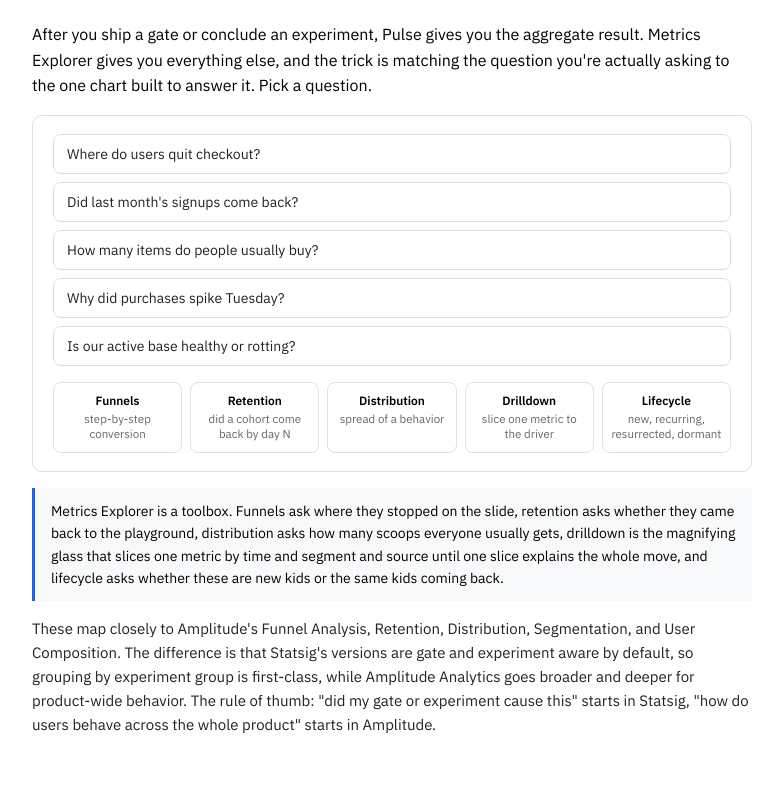
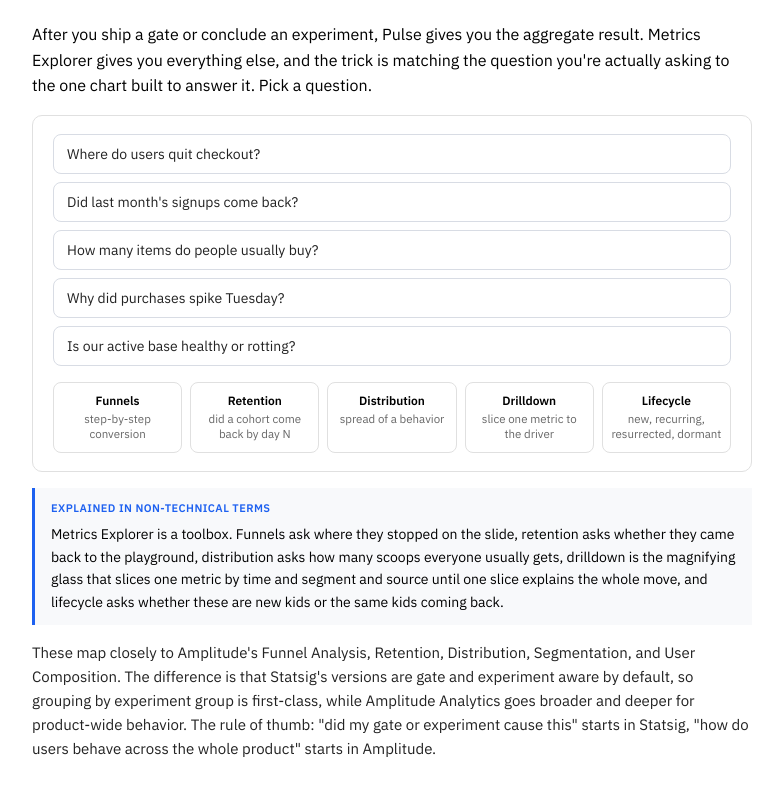
Before and after one commit to nlivni-amplitude/academy-interactives, a plain HTML site: page statsig/analytics-session-replay/01_metrics-explorer_chart-picker/index.html in a window 1280 px wide. Shown: the whole page, without its empty margins (248-1031 px from the left). Drawn offline with Linux system fonts and the light colour scheme.

Commit message:
add non-technical/Note callout header to analytics-session-replay/01_metrics-explorer_chart-picker

```diff
--- a/statsig/analytics-session-replay/01_metrics-explorer_chart-picker/index.html
+++ b/statsig/analytics-session-replay/01_metrics-explorer_chart-picker/index.html
@@ -45,7 +45,7 @@
     </div>
   </div>
 
-  <div class="callout">Metrics Explorer is a toolbox. Funnels ask where they stopped on the slide, retention asks whether they came back to the playground, distribution asks how many scoops everyone usually gets, drilldown is the magnifying glass that slices one metric by time and segment and source until one slice explains the whole move, and lifecycle asks whether these are new kids or the same kids coming back.</div>
+  <div class="callout"><div style="font-size:11px;font-weight:600;text-transform:uppercase;letter-spacing:.04em;color:#1E61F0;margin-bottom:6px;">Explained in non-technical terms</div>Metrics Explorer is a toolbox. Funnels ask where they stopped on the slide, retention asks whether they came back to the playground, distribution asks how many scoops everyone usually gets, drilldown is the magnifying glass that slices one metric by time and segment and source until one slice explains the whole move, and lifecycle asks whether these are new kids or the same kids coming back.</div>
 
   <p class="close">These map closely to Amplitude's Funnel Analysis, Retention, Distribution, Segmentation, and User Composition. The difference is that Statsig's versions are gate and experiment aware by default, so grouping by experiment group is first-class, while Amplitude Analytics goes broader and deeper for product-wide behavior. The rule of thumb: "did my gate or experiment cause this" starts in Statsig, "how do users behave across the whole product" starts in Amplitude.</p>
 </div>
```
